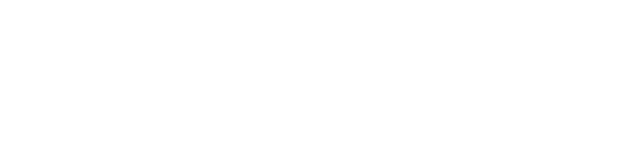
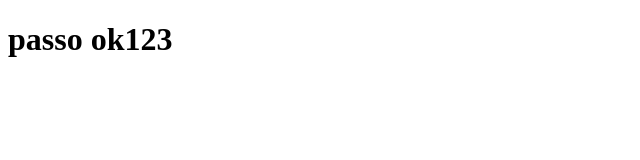
Before and after one commit to ktsgames/EXERCICIO-MODULO-2-Ebac-, a plain HTML site: page index.html in a window 1280 px wide. Shown: the whole page, without its empty margins (0-640 px from the left). Drawn offline with Linux system fonts and the light colour scheme.

Commit message:
cxonfigurando ambiente

```diff
--- a/index.html
+++ b/index.html
@@ -8,7 +8,9 @@
 </head>
 
 <body>
+    <h1>passo ok123
 
+    </h1>
 </body>
 
 </html>
```
